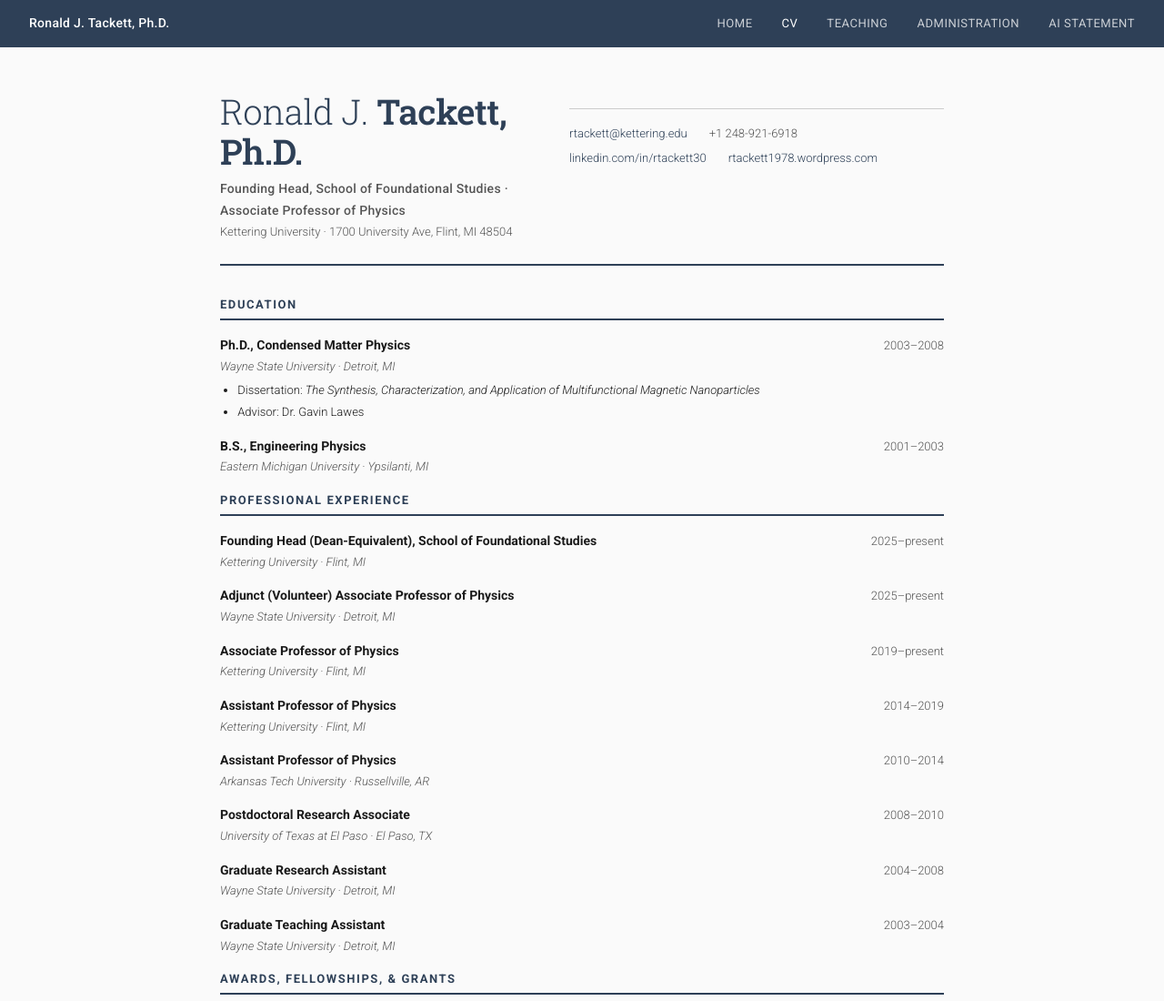
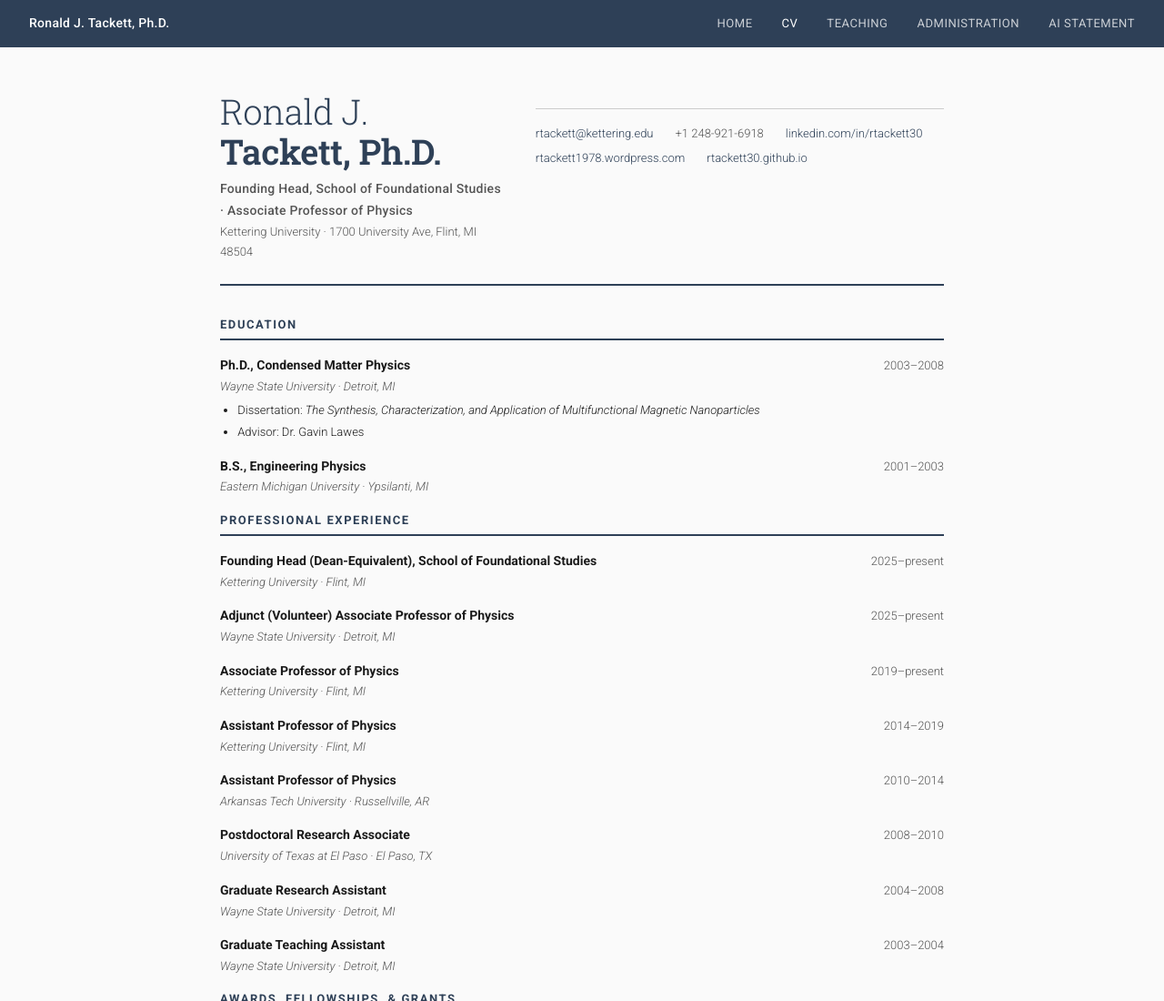
Before and after one commit to rtackett30/rtackett30.github.io, a plain HTML site: page cv.html in a window 1280 px wide. Shown: the top 1100 px of the page at 91% size. Drawn offline with Linux system fonts and the light colour scheme.

Commit message:
Add files via upload

```diff
--- a/cv.html
+++ b/cv.html
@@ -283,6 +283,7 @@
       <span>+1 248-921-6918</span>
       <a href="https://linkedin.com/in/rtackett30/" target="_blank">linkedin.com/in/rtackett30</a>
       <a href="https://rtackett1978.wordpress.com" target="_blank">rtackett1978.wordpress.com</a>
+      <a href="https://rtackett30.github.io/" target="_blank">rtackett30.github.io</a>
     </div>
   </header>
 
```
